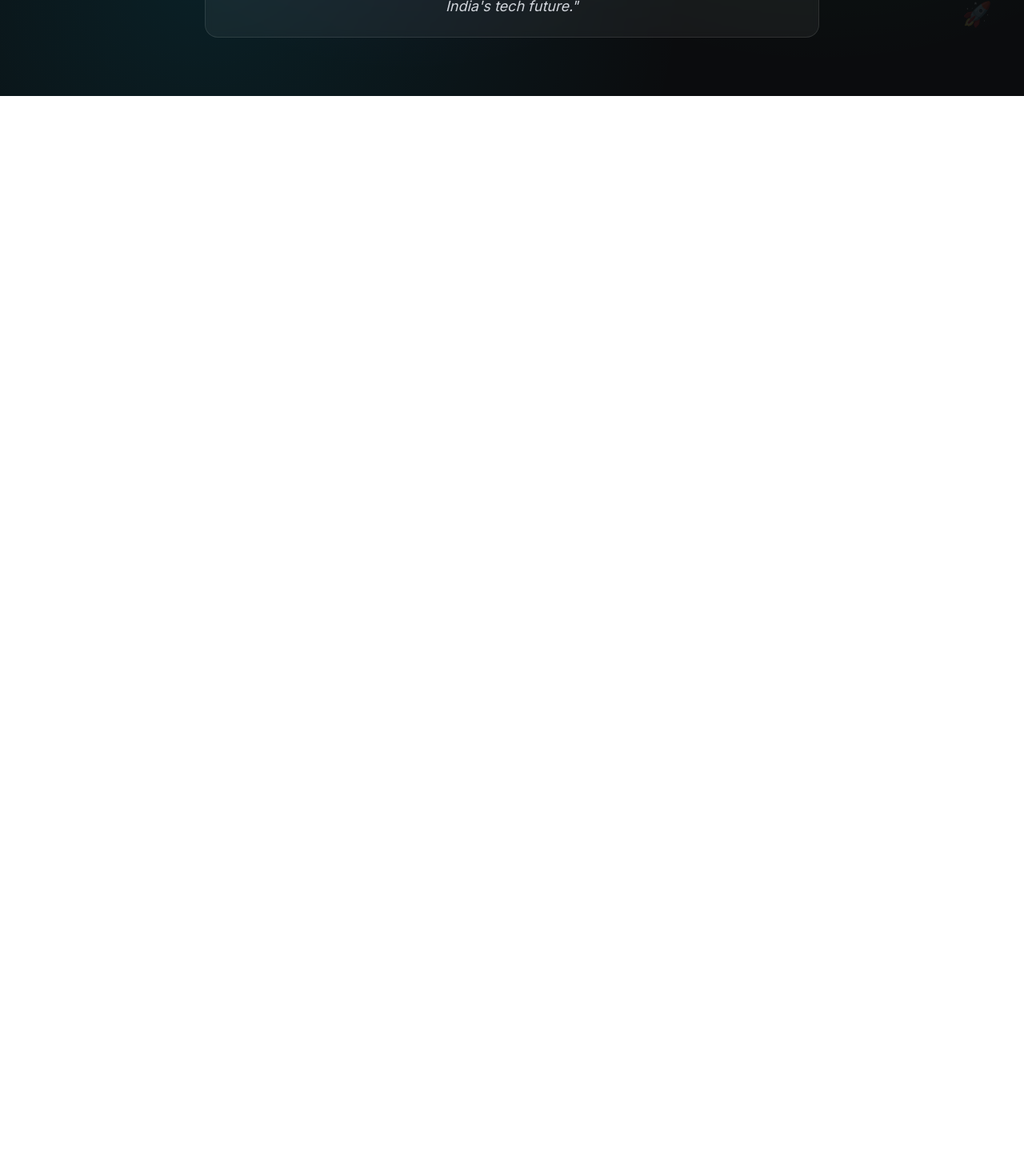
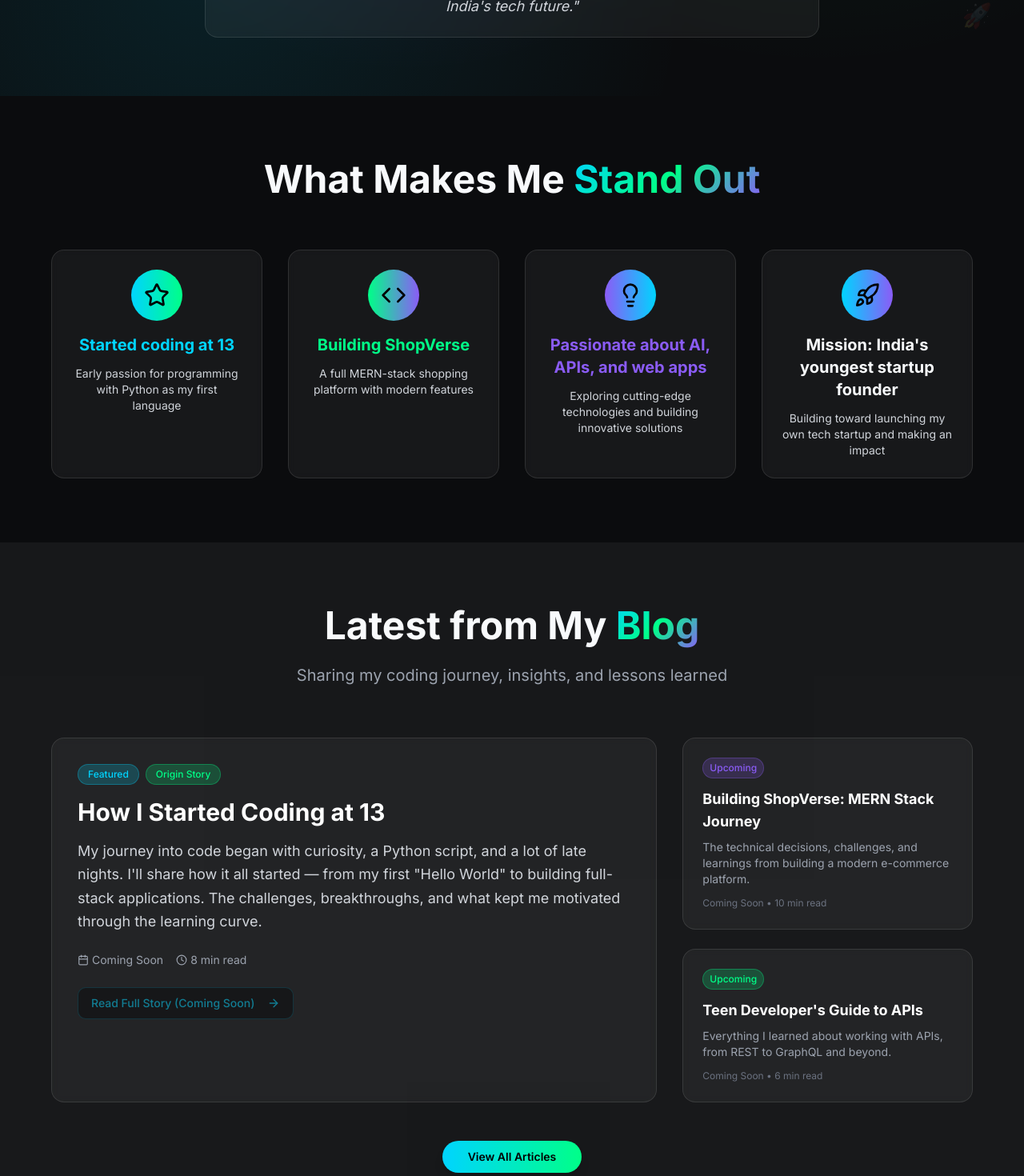
Before and after one commit to sailikhithking/sai-likhith-portfolio, a React (Vite) app: page / in a window 1280 px wide. Shown: the part 680-2150 px from the top of the page at 80% size. Before the commit the page ends 800 px from the top, so only its background shows below. Built offline with nearby package versions, Linux system fonts and the light colour scheme.

Commit message:
feat: Add homepage "Stand Out" section and blog preview
Adds a new section highlighting key achievements and a blog preview to the homepage, along with a new avatar.

```diff
--- a/src/pages/Index.tsx
+++ b/src/pages/Index.tsx
@@ -1,12 +1,160 @@
 
 import Navigation from '@/components/Navigation';
 import HeroSection from '@/components/HeroSection';
+import { Button } from '@/components/ui/button';
+import { Calendar, Clock, ArrowRight, Star, Code, Rocket, Lightbulb } from 'lucide-react';
 
 const Index = () => {
   return (
     <div className="min-h-screen bg-background">
       <Navigation />
       <HeroSection />
+
+      {/* What Makes Me Stand Out Section */}
+      <section className="py-20 px-4 sm:px-6 lg:px-8">
+        <div className="max-w-6xl mx-auto">
+          <div className="text-center mb-16">
+            <h2 className="text-3xl md:text-5xl font-bold mb-6">
+              What Makes Me <span className="gradient-text">Stand Out</span>
+            </h2>
+          </div>
+
+          <div className="grid md:grid-cols-2 lg:grid-cols-4 gap-8">
+            <div className="bg-white/5 backdrop-blur-sm border border-white/10 rounded-2xl p-6 text-center hover:bg-white/10 transition-all duration-300 hover:scale-105">
+              <div className="w-16 h-16 mx-auto mb-4 rounded-full bg-gradient-to-r from-cyber-blue to-cyber-green flex items-center justify-center">
+                <Star className="w-8 h-8 text-black" />
+              </div>
+              <h3 className="text-xl font-bold mb-3 text-cyber-blue">Started coding at 13</h3>
+              <p className="text-gray-300 text-sm">Early passion for programming with Python as my first language</p>
+            </div>
+
+            <div className="bg-white/5 backdrop-blur-sm border border-white/10 rounded-2xl p-6 text-center hover:bg-white/10 transition-all duration-300 hover:scale-105">
+              <div className="w-16 h-16 mx-auto mb-4 rounded-full bg-gradient-to-r from-cyber-green to-cyber-purple flex items-center justify-center">
+                <Code className="w-8 h-8 text-black" />
+              </div>
+              <h3 className="text-xl font-bold mb-3 text-cyber-green">Building ShopVerse</h3>
+              <p className="text-gray-300 text-sm">A full MERN-stack shopping platform with modern features</p>
+            </div>
+
+            <div className="bg-white/5 backdrop-blur-sm border border-white/10 rounded-2xl p-6 text-center hover:bg-white/10 transition-all duration-300 hover:scale-105">
+              <div className="w-16 h-16 mx-auto mb-4 rounded-full bg-gradient-to-r from-cyber-purple to-cyber-blue flex items-center justify-center">
+                <Lightbulb className="w-8 h-8 text-black" />
+              </div>
+              <h3 className="text-xl font-bold mb-3 text-cyber-purple">Passionate about AI, APIs, and web apps</h3>
+              <p className="text-gray-300 text-sm">Exploring cutting-edge technologies and building innovative solutions</p>
+            </div>
+
+            <div className="bg-white/5 backdrop-blur-sm border border-white/10 rounded-2xl p-6 text-center hover:bg-white/10 transition-all duration-300 hover:scale-105">
+              <div className="w-16 h-16 mx-auto mb-4 rounded-full bg-gradient-to-r from-cyber-blue to-cyber-purple flex items-center justify-center">
+                <Rocket className="w-8 h-8 text-black" />
+              </div>
+              <h3 className="text-xl font-bold mb-3 text-gradient-text">Mission: India's youngest startup founder</h3>
+              <p className="text-gray-300 text-sm">Building toward launching my own tech startup and making an impact</p>
+            </div>
+          </div>
+        </div>
+      </section>
+
+      {/* Blog Preview Section */}
+      <section className="py-20 px-4 sm:px-6 lg:px-8 bg-white/5">
+        <div className="max-w-6xl mx-auto">
+          <div className="text-center mb-16">
+            <h2 className="text-3xl md:text-5xl font-bold mb-6">
+              Latest from My <span className="gradient-text">Blog</span>
+            </h2>
+            <p className="text-xl text-gray-400 max-w-3xl mx-auto">
+              Sharing my coding journey, insights, and lessons learned
+            </p>
+          </div>
+
+          <div className="grid md:grid-cols-2 lg:grid-cols-3 gap-8 mb-12">
+            {/* Featured Article */}
+            <article className="md:col-span-2 lg:col-span-2 bg-white/5 backdrop-blur-sm border border-white/10 rounded-2xl overflow-hidden hover:bg-white/10 transition-all duration-300 hover:scale-105">
+              <div className="p-8">
+                <div className="flex items-center gap-2 mb-4">
+                  <span className="bg-cyber-blue/20 border border-cyber-blue/30 px-3 py-1 rounded-full text-xs font-medium text-cyber-blue">
+                    Featured
+                  </span>
+                  <span className="bg-cyber-green/20 border border-cyber-green/30 px-3 py-1 rounded-full text-xs font-medium text-cyber-green">
+                    Origin Story
+                  </span>
+                </div>
+
+                <h3 className="text-2xl md:text-3xl font-bold mb-4 text-white">
+                  How I Started Coding at 13
+                </h3>
+
+                <p className="text-gray-300 mb-6 text-lg leading-relaxed">
+                  My journey into code began with curiosity, a Python script, and a lot of late nights.
+                  I'll share how it all started — from my first "Hello World" to building full-stack applications.
+                  The challenges, breakthroughs, and what kept me motivated through the learning curve.
+                </p>
+
+                <div className="flex items-center justify-between text-sm text-gray-400 mb-6">
+                  <div className="flex items-center gap-4">
+                    <div className="flex items-center gap-1">
+                      <Calendar size={14} />
+                      <span>Coming Soon</span>
+                    </div>
+                    <div className="flex items-center gap-1">
+                      <Clock size={14} />
+                      <span>8 min read</span>
+                    </div>
+                  </div>
+                </div>
+
+                <Button
+                  disabled
+                  variant="outline"
+                  className="w-full md:w-auto opacity-50 cursor-not-allowed border-cyber-blue/30 text-cyber-blue"
+                >
+                  Read Full Story (Coming Soon)
+                  <ArrowRight size={16} className="ml-2" />
+                </Button>
+              </div>
+            </article>
+
+            {/* Upcoming Articles */}
+            <div className="space-y-6">
+              <article className="bg-white/5 backdrop-blur-sm border border-white/10 rounded-2xl p-6 hover:bg-white/10 transition-all duration-300">
+                <div className="flex items-center gap-2 mb-3">
+                  <span className="bg-cyber-purple/20 border border-cyber-purple/30 px-2 py-1 rounded-full text-xs font-medium text-cyber-purple">
+                    Upcoming
+                  </span>
+                </div>
+                <h4 className="text-lg font-bold mb-2 text-white">
+                  Building ShopVerse: MERN Stack Journey
+                </h4>
+                <p className="text-gray-400 text-sm mb-3">
+                  The technical decisions, challenges, and learnings from building a modern e-commerce platform.
+                </p>
+                <div className="text-xs text-gray-500">Coming Soon • 10 min read</div>
+              </article>
+
+              <article className="bg-white/5 backdrop-blur-sm border border-white/10 rounded-2xl p-6 hover:bg-white/10 transition-all duration-300">
+                <div className="flex items-center gap-2 mb-3">
+                  <span className="bg-cyber-green/20 border border-cyber-green/30 px-2 py-1 rounded-full text-xs font-medium text-cyber-green">
+                    Upcoming
+                  </span>
+                </div>
+                <h4 className="text-lg font-bold mb-2 text-white">
+                  Teen Developer's Guide to APIs
+                </h4>
+                <p className="text-gray-400 text-sm mb-3">
+                  Everything I learned about working with APIs, from REST to GraphQL and beyond.
+                </p>
+                <div className="text-xs text-gray-500">Coming Soon • 6 min read</div>
+              </article>
+            </div>
+          </div>
+
+          <div className="text-center">
+            <Button asChild className="bg-gradient-to-r from-cyber-blue to-cyber-green hover:from-cyber-green hover:to-cyber-blue text-black font-semibold px-8 py-3 rounded-full transition-all duration-300 transform hover:scale-105 shadow-lg hover:shadow-cyber-blue/50">
+              <a href="/blog">View All Articles</a>
+            </Button>
+          </div>
+        </div>
+      </section>
     </div>
   );
 };
```
